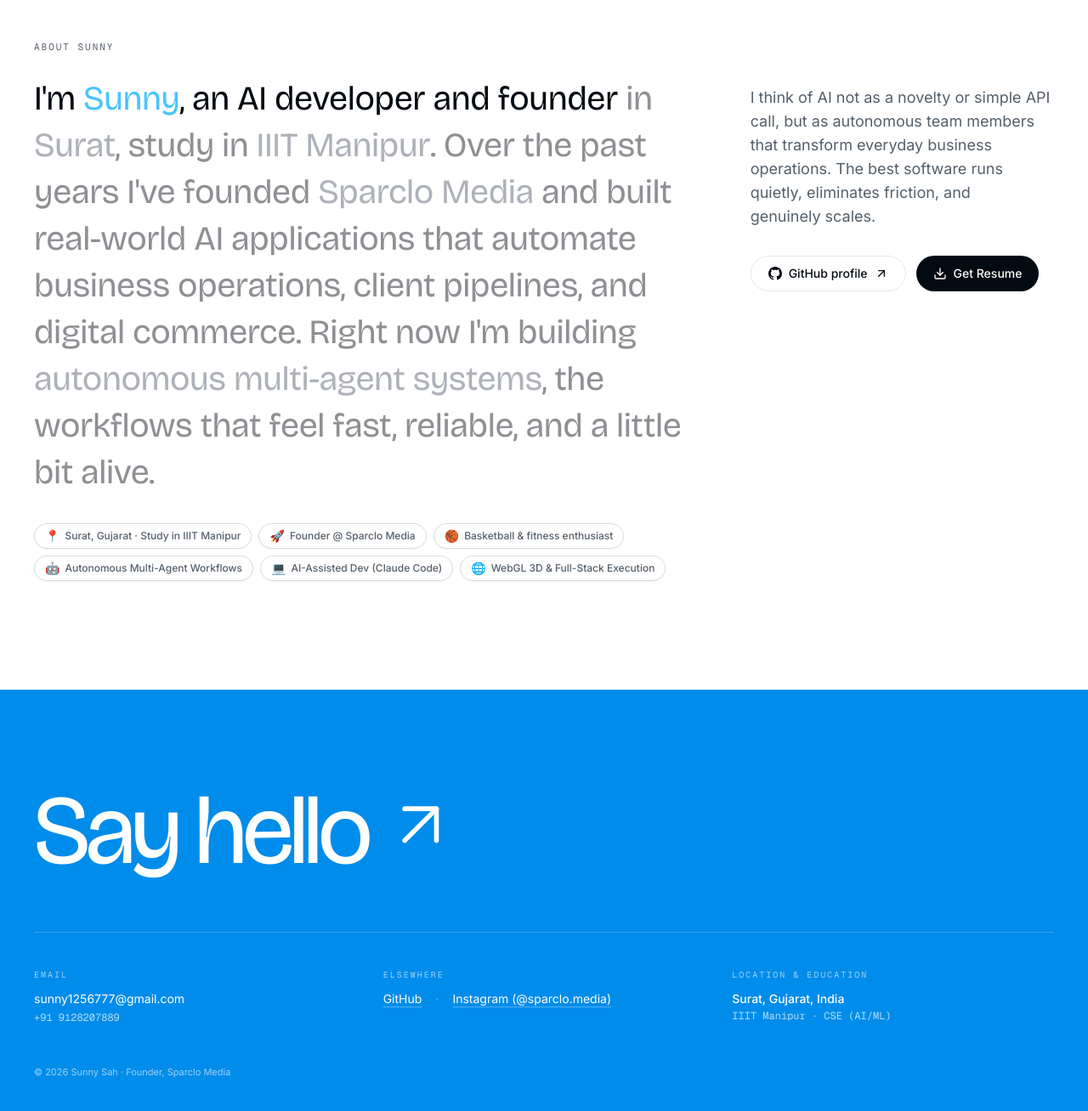
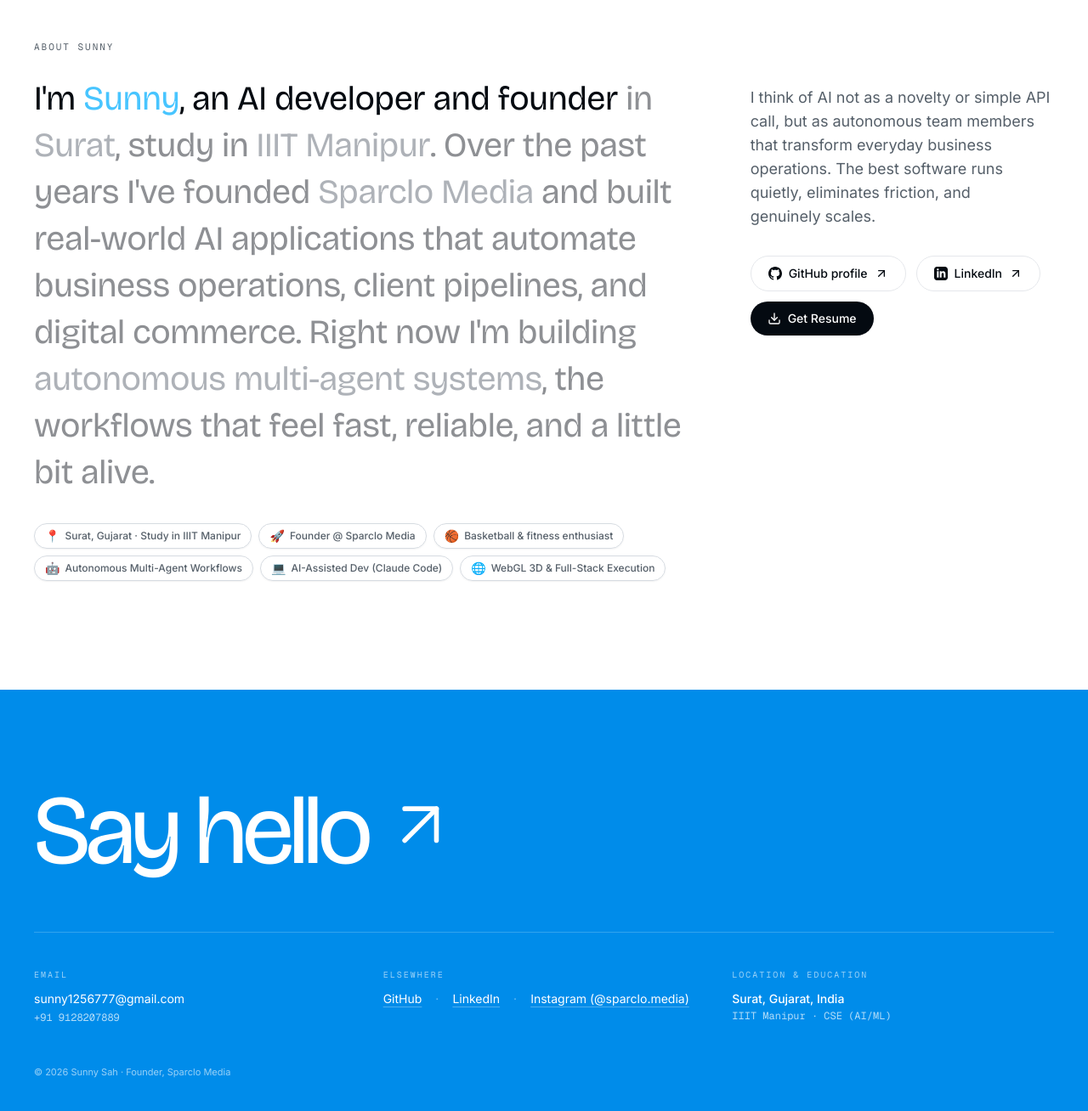
Before and after one commit to sunny1256777-cloud/sunny-portfolio, a React (Vite) app: page / in a window 1280 px wide. Shown: the part 4487-5795 px from the top of the page at 85% size. Built offline with nearby package versions, Linux system fonts and the light colour scheme.

Commit message:
feat: add LinkedIn profile link to About section and Footer

```diff
--- a/src/components/About.tsx
+++ b/src/components/About.tsx
@@ -69,6 +69,19 @@
                 </a>
 
                 <a
+                  href="https://www.linkedin.com/in/tsunny07"
+                  target="_blank"
+                  rel="noopener noreferrer"
+                  className="group inline-flex items-center gap-2 rounded-full border border-foreground/20 px-5 py-2.5 text-sm font-medium transition-colors hover:border-[#0077b5] hover:text-[#0077b5]"
+                >
+                  <svg className="size-4 fill-current" viewBox="0 0 24 24">
+                    <path d="M19 0h-14c-2.761 0-5 2.239-5 5v14c0 2.761 2.239 5 5 5h14c2.762 0 5-2.239 5-5v-14c0-2.761-2.238-5-5-5zm-11 19h-3v-11h3v11zm-1.5-12.268c-.966 0-1.75-.79-1.75-1.764s.784-1.764 1.75-1.764 1.75.79 1.75 1.764-.783 1.764-1.75 1.764zm13.5 12.268h-3v-5.604c0-3.368-4-3.113-4 0v5.604h-3v-11h3v1.765c1.396-2.586 7-2.777 7 2.476v6.759z" />
+                  </svg>
+                  LinkedIn
+                  <ArrowUpRight className="size-4 transition-transform group-hover:translate-x-0.5" />
+                </a>
+
+                <a
                   href="mailto:sunny1256777@gmail.com?subject=Resume%20Request%20-%20Sunny%20Sah"
                   className="group inline-flex items-center gap-2 rounded-full bg-foreground px-5 py-2.5 text-sm font-medium text-background transition-transform hover:scale-[1.02] active:scale-[0.98]"
                 >
--- a/src/components/Footer.tsx
+++ b/src/components/Footer.tsx
@@ -71,6 +71,15 @@
                 </a>
                 <span className="text-white/40">·</span>
                 <a
+                  href="https://www.linkedin.com/in/tsunny07"
+                  target="_blank"
+                  rel="noreferrer noopener"
+                  className="text-white hover:opacity-80 transition-opacity underline decoration-white/30 underline-offset-4"
+                >
+                  LinkedIn
+                </a>
+                <span className="text-white/40">·</span>
+                <a
                   href="https://instagram.com/sparclo.media"
                   target="_blank"
                   rel="noreferrer noopener"
```
